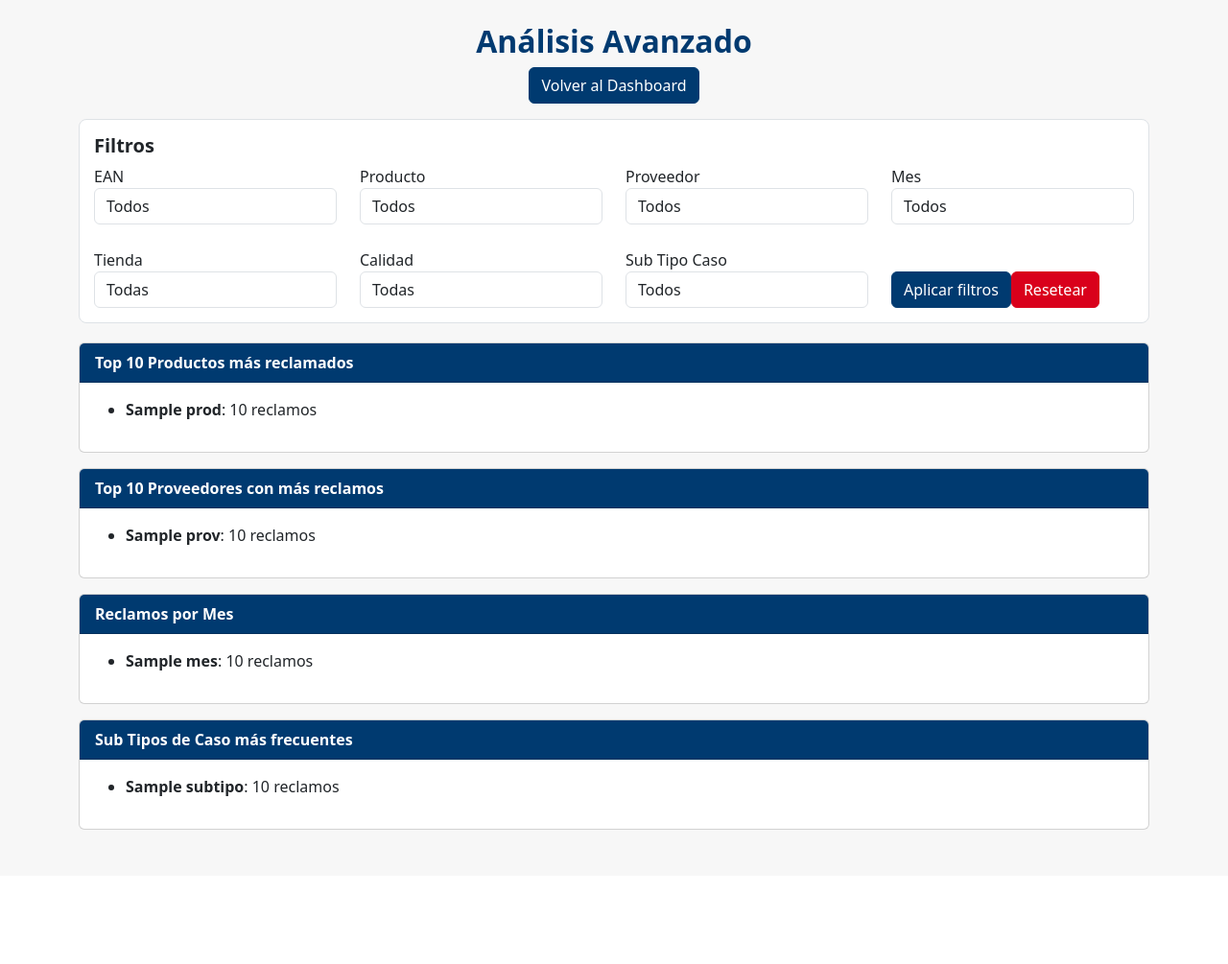
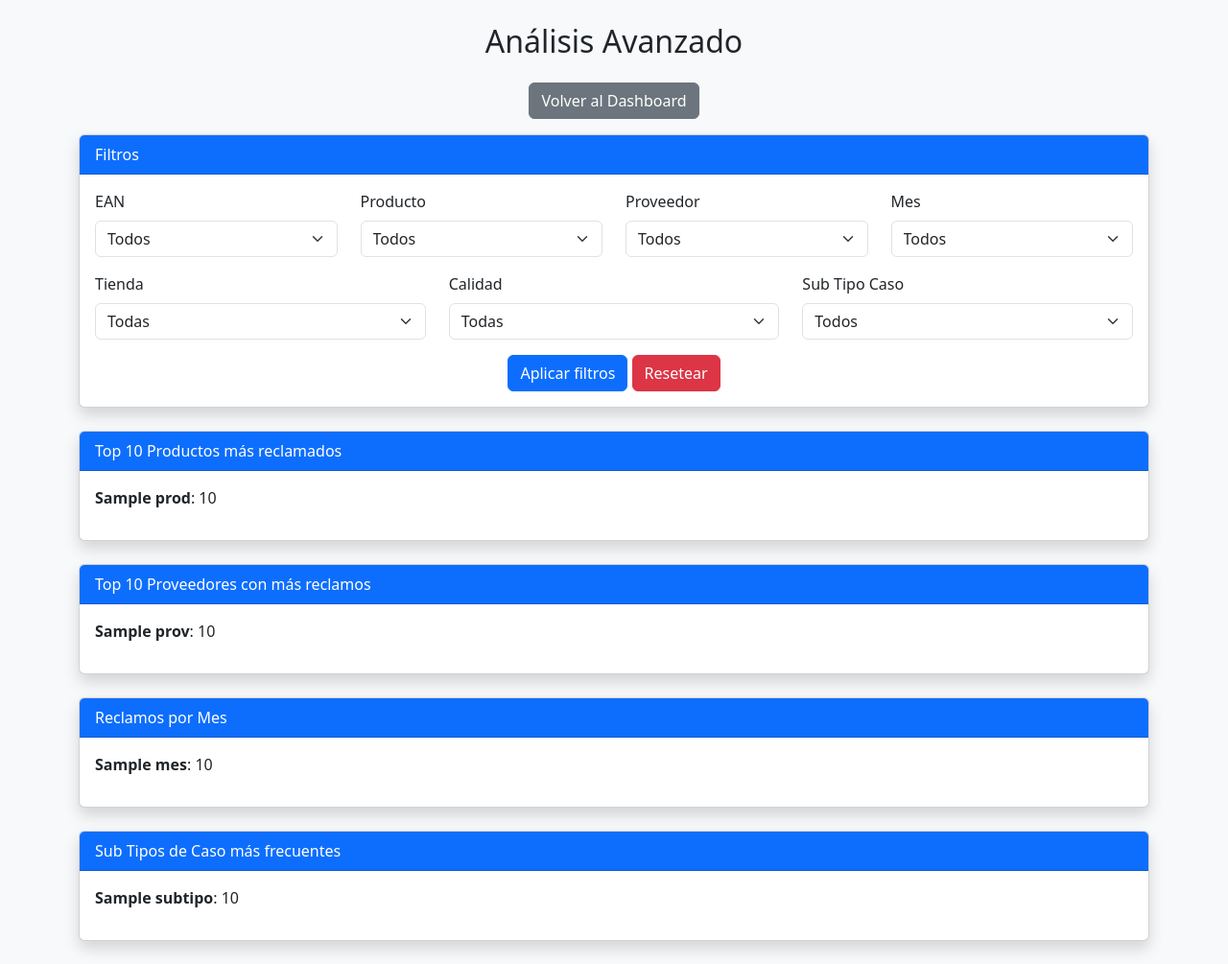
Before and after one commit to Gazula/Dash.Calidad, a FastAPI app: template templates/analisis.html in a window 1280 px wide. Shown: the whole page at 96% size. Before the commit the page ends 865 px from the top, so only its background shows below. Run offline with FastAPI, Linux system fonts and the light colour scheme; the template is opened without the code that fills it: most values are stand-ins (such as "Sample title", 1, 10 or a date in 2020); some libraries are stand-ins or nearby versions.

Commit message:
Update analisis.html

```diff
--- a/templates/analisis.html
+++ b/templates/analisis.html
@@ -3,66 +3,34 @@
 <head>
     <meta charset="UTF-8">
     <title>Análisis Avanzado</title>
-    <link rel="stylesheet" href="/static/bootstrap.min.css">
-
-    <style>
-        body {
-            background-color: #f7f7f7;
-        }
-        .card-header {
-            background-color: #003a70;
-            color: white;
-            font-weight: bold;
-        }
-        h2 {
-            margin-top: 20px;
-            text-align: center;
-            color: #003a70;
-            font-weight: bold;
-        }
-        .btn-primary {
-            background-color: #003a70;
-            border-color: #003a70;
-        }
-        .btn-danger {
-            background-color: #d9001b;
-            border-color: #d9001b;
-        }
-        .top-space {
-            margin-top: 25px;
-        }
-        .filter-box {
-            background: white;
-            padding: 15px;
-            border-radius: 8px;
-            border: 1px solid #dee2e6;
-            margin-bottom: 20px;
-        }
-    </style>
+    <link href="https://cdn.jsdelivr.net/npm/bootstrap@5.3.0/dist/css/bootstrap.min.css" rel="stylesheet">
 </head>
 
-<body>
+<body class="bg-light">
 
 <div class="container mt-4">
 
-    <h2>Análisis Avanzado</h2>
+    <h2 class="text-center mb-4">Análisis Avanzado</h2>
 
     <div class="text-center mb-3">
-        <a href="/dashboard" class="btn btn-primary">Volver al Dashboard</a>
+        <a href="/dashboard" class="btn btn-secondary">Volver al Dashboard</a>
     </div>
 
-    <!-- =======================================
-         FILTROS
-         ======================================= -->
-    <div class="filter-box">
-        <h5><strong>Filtros</strong></h5>
-        <form method="get" action="/analisis">
+    <!-- ============================= -->
+    <!-- FILTROS                       -->
+    <!-- ============================= -->
+    <div class="card shadow mb-4">
+        <div class="card-header bg-primary text-white">
+            Filtros
+        </div>
+        <div class="card-body">
 
-            <div class="row">
+            <form method="get">
 
-                <div class="col-md-3">
-                    <label>EAN</label>
-                    <select class="form-control" name="ean">
+                <div class="row mb-3">
+                    <div class="col">
+                        <label class="form-label">EAN</label>
+                        <select class="form-select" name="ean">
                             <option value="">Todos</option>
                             {% for x in filtros_analisis.ean %}
                                 <option value="{{ x }}">{{ x }}</option>
@@ -70,147 +38,117 @@
                         </select>
                     </div>
 
-                <div class="col-md-3">
-                    <label>Producto</label>
-                    <select class="form-control" name="descripcion">
+                    <div class="col">
+                        <label class="form-label">Producto</label>
+                        <select class="form-select" name="descripcion">
                             <option value="">Todos</option>
-                        {% for x in filtros.descripcion %}
+                            {% for x in filtros_analisis.descripcion %}
                                 <option value="{{ x }}">{{ x }}</option>
                             {% endfor %}
                         </select>
                     </div>
 
-                <div class="col-md-3">
-                    <label>Proveedor</label>
-                    <select class="form-control" name="proveedor">
+                    <div class="col">
+                        <label class="form-label">Proveedor</label>
+                        <select class="form-select" name="proveedor">
                             <option value="">Todos</option>
-                        {% for x in filtros.proveedor %}
+                            {% for x in filtros_analisis.proveedor %}
                                 <option value="{{ x }}">{{ x }}</option>
                             {% endfor %}
                         </select>
                     </div>
 
-                <div class="col-md-3">
-                    <label>Mes</label>
-                    <select class="form-control" name="mes">
+                    <div class="col">
+                        <label class="form-label">Mes</label>
+                        <select class="form-select" name="mes">
                             <option value="">Todos</option>
-                        {% for x in filtros.mes %}
+                            {% for x in filtros_analisis.mes %}
                                 <option value="{{ x }}">{{ x }}</option>
                             {% endfor %}
                         </select>
                     </div>
                 </div>
 
-            <div class="row top-space">
+                <div class="row mb-3">
 
-                <div class="col-md-3">
-                    <label>Tienda</label>
-                    <select class="form-control" name="tienda">
+                    <div class="col">
+                        <label class="form-label">Tienda</label>
+                        <select class="form-select" name="tienda">
                             <option value="">Todas</option>
-                        {% for x in filtros.tienda %}
+                            {% for x in filtros_analisis.tienda %}
                                 <option value="{{ x }}">{{ x }}</option>
                             {% endfor %}
                         </select>
                     </div>
 
-                <div class="col-md-3">
-                    <label>Calidad</label>
-                    <select class="form-control" name="calidad">
+                    <div class="col">
+                        <label class="form-label">Calidad</label>
+                        <select class="form-select" name="calidad">
                             <option value="">Todas</option>
-                        {% for x in filtros.calidad %}
+                            {% for x in filtros_analisis.calidad %}
                                 <option value="{{ x }}">{{ x }}</option>
                             {% endfor %}
                         </select>
                     </div>
 
-                <div class="col-md-3">
-                    <label>Sub Tipo Caso</label>
-                    <select class="form-control" name="subtipo">
+                    <div class="col">
+                        <label class="form-label">Sub Tipo Caso</label>
+                        <select class="form-select" name="subtipo">
                             <option value="">Todos</option>
-                        {% for x in filtros.subtipo %}
+                            {% for x in filtros_analisis.subtipo %}
                                 <option value="{{ x }}">{{ x }}</option>
                             {% endfor %}
                         </select>
                     </div>
 
-                <div class="col-md-3 d-flex align-items-end">
-                    <button class="btn btn-primary mr-2" type="submit">Aplicar filtros</button>
+                </div>
+
+                <div class="text-center">
+                    <button class="btn btn-primary">Aplicar filtros</button>
                     <a href="/analisis" class="btn btn-danger">Resetear</a>
                 </div>
 
-            </div>
             </form>
-    </div>
-
-    <!-- =======================================
-         SECCIÓN: TOP PRODUCTOS
-         ======================================= -->
-    <div class="card mt-3">
-        <div class="card-header">Top 10 Productos más reclamados</div>
-        <div class="card-body">
-            {% if top_prod %}
-            <ul>
-                {% for p, cant in top_prod.items() %}
-                    <li><strong>{{ p }}</strong>: {{ cant }} reclamos</li>
-                {% endfor %}
-            </ul>
-            {% else %}
-                <p>No hay datos para mostrar.</p>
-            {% endif %}
         </div>
     </div>
 
-    <!-- =======================================
-         SECCIÓN: TOP PROVEEDORES
-         ======================================= -->
-    <div class="card mt-3">
-        <div class="card-header">Top 10 Proveedores con más reclamos</div>
+    <!-- ========================================= -->
+    <!-- TARJETAS DEL ANÁLISIS AVANZADO           -->
+    <!-- ========================================= -->
+
+    <div class="card mb-4 shadow">
+        <div class="card-header bg-primary text-white">Top 10 Productos más reclamados</div>
         <div class="card-body">
-            {% if top_prov %}
-            <ul>
-                {% for p, cant in top_prov.items() %}
-                    <li><strong>{{ p }}</strong>: {{ cant }} reclamos</li>
+            {% for prod, cant in top_prod.items() %}
+                <p><strong>{{ prod }}</strong>: {{ cant }}</p>
             {% endfor %}
-            </ul>
-            {% else %}
-                <p>No hay datos.</p>
-            {% endif %}
         </div>
     </div>
 
-    <!-- =======================================
-         SECCIÓN: RECLAMOS POR MES
-         ======================================= -->
-    <div class="card mt-3">
-        <div class="card-header">Reclamos por Mes</div>
+    <div class="card mb-4 shadow">
+        <div class="card-header bg-primary text-white">Top 10 Proveedores con más reclamos</div>
         <div class="card-body">
-            {% if reclamos_mes %}
-            <ul>
-                {% for mes, cant in reclamos_mes.items() %}
-                    <li><strong>{{ mes }}</strong>: {{ cant }} reclamos</li>
+            {% for prov, cant in top_prov.items() %}
+                <p><strong>{{ prov }}</strong>: {{ cant }}</p>
             {% endfor %}
-            </ul>
-            {% else %}
-                <p>No hay datos.</p>
-            {% endif %}
         </div>
     </div>
 
-    <!-- =======================================
-         SECCIÓN: SUBTIPO CASO
-         ======================================= -->
-    <div class="card mt-3 mb-5">
-        <div class="card-header">Sub Tipos de Caso más frecuentes</div>
+    <div class="card mb-4 shadow">
+        <div class="card-header bg-primary text-white">Reclamos por Mes</div>
         <div class="card-body">
-            {% if subtipos %}
-            <ul>
+            {% for mes, cant in reclamos_mes.items() %}
+                <p><strong>{{ mes }}</strong>: {{ cant }}</p>
+            {% endfor %}
+        </div>
+    </div>
+
+    <div class="card mb-4 shadow">
+        <div class="card-header bg-primary text-white">Sub Tipos de Caso más frecuentes</div>
+        <div class="card-body">
             {% for st, cant in subtipos.items() %}
-                    <li><strong>{{ st }}</strong>: {{ cant }} reclamos</li>
+                <p><strong>{{ st }}</strong>: {{ cant }}</p>
             {% endfor %}
-            </ul>
-            {% else %}
-                <p>No hay datos.</p>
-            {% endif %}
         </div>
     </div>
 
```
Lines whose indentation alone changed are shown as unchanged.
